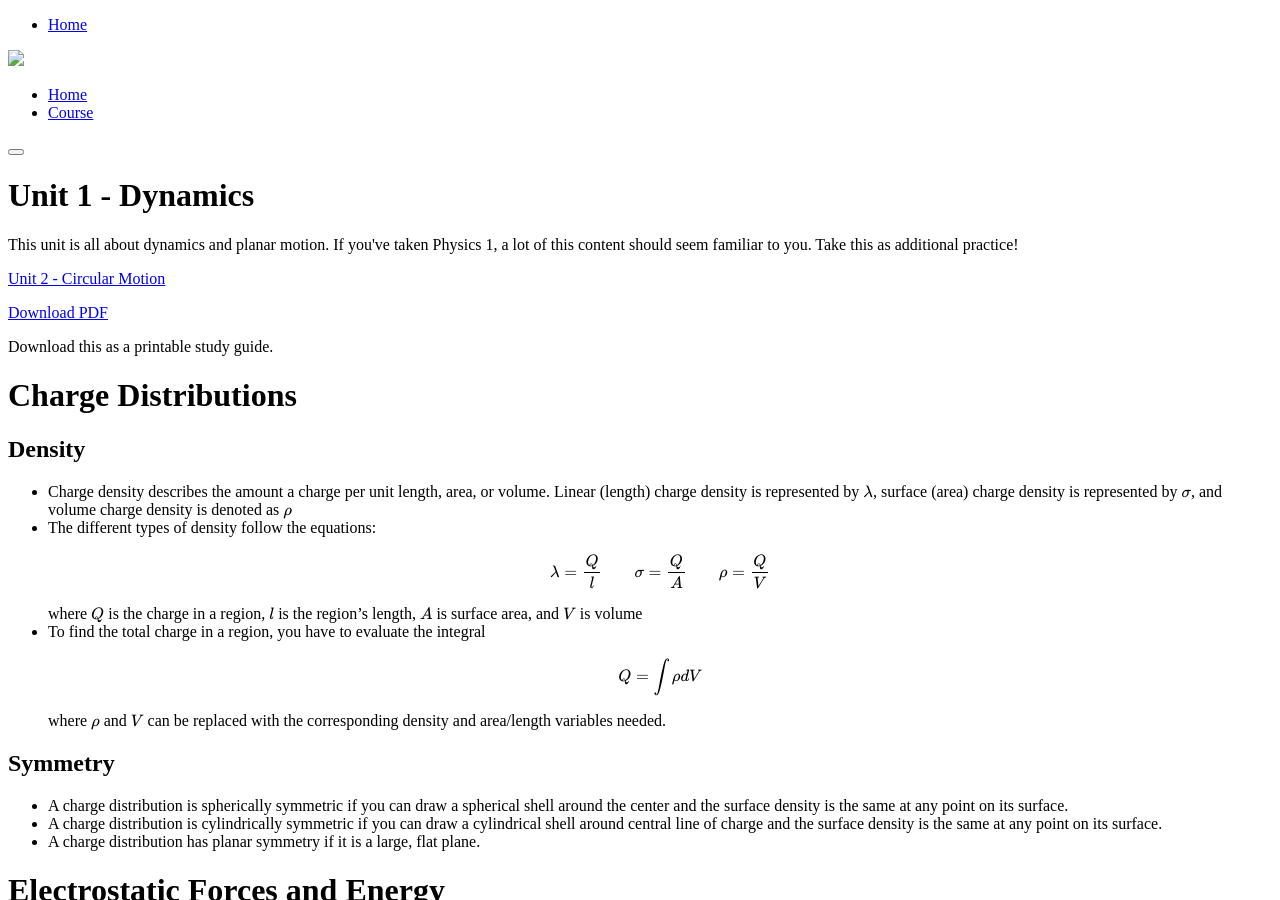
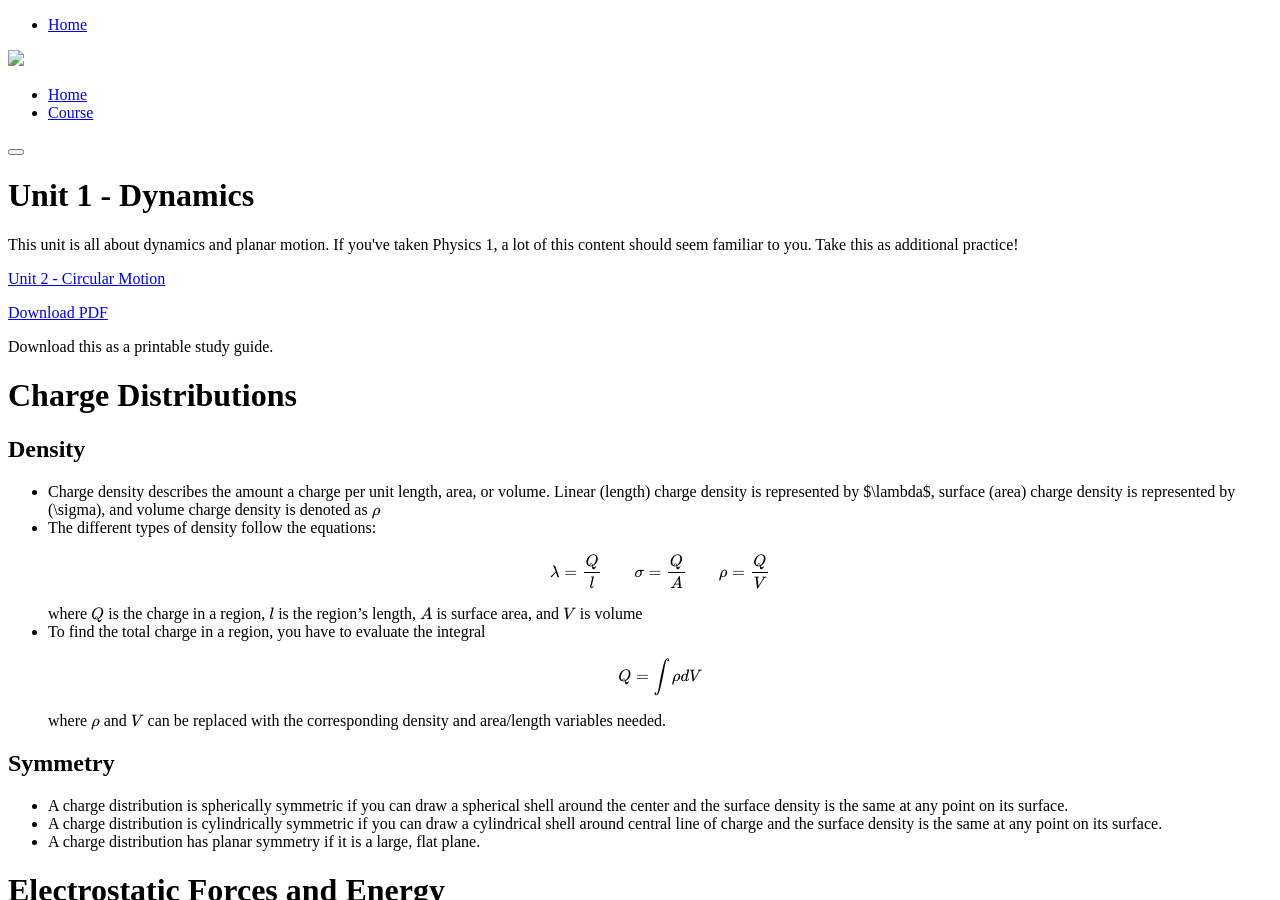
Before and after one commit to apcram/physics-c-electricity-and-magnetism, a Jekyll site: the page built from dynamics.md, in a window 1280 px wide and 900 px high. Built offline with Jekyll 4.4.1, drawn with Linux system fonts in a browser that asks for light colours; nearby versions of some CDN libraries; library files that are not in the unit come from our copies.

```diff
--- a/content/unit-1.md
+++ b/content/unit-1.md
@@ -1,6 +1,6 @@
 # Charge Distributions
 ## Density
-- Charge density describes the amount a charge per unit length, area, or volume. Linear (length) charge density is represented by $$\lambda$$, surface (area) charge density is represented by $$\sigma$$, and volume charge density is denoted as $$\rho$$
+- Charge density describes the amount a charge per unit length, area, or volume. Linear (length) charge density is represented by $\lambda$, surface (area) charge density is represented by \(\sigma\), and volume charge density is denoted as $$\rho$$
 - The different types of density follow the equations:
 \\[\lambda=\frac Ql \;\;\;\;\;\;\;
 \sigma=\frac Q A    \;\;\;\;\;\;\;
```
